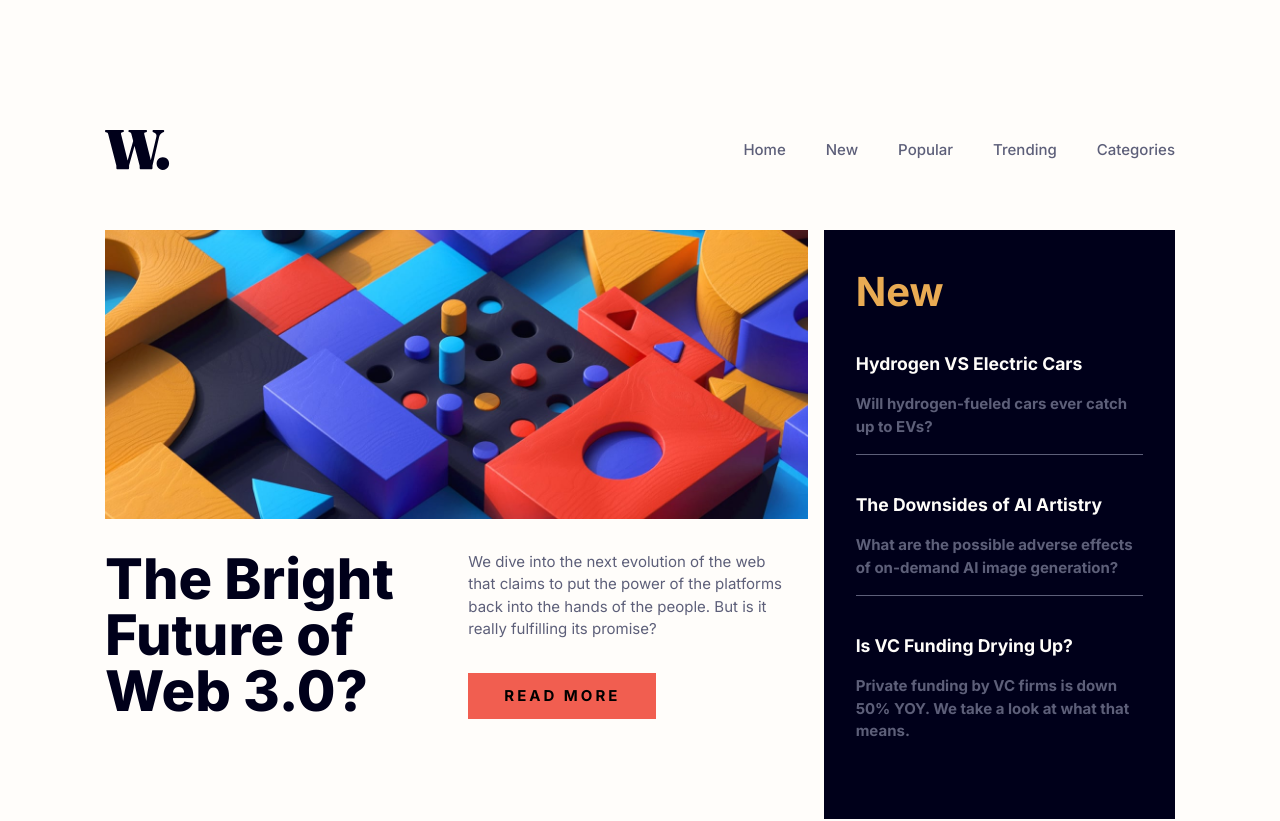
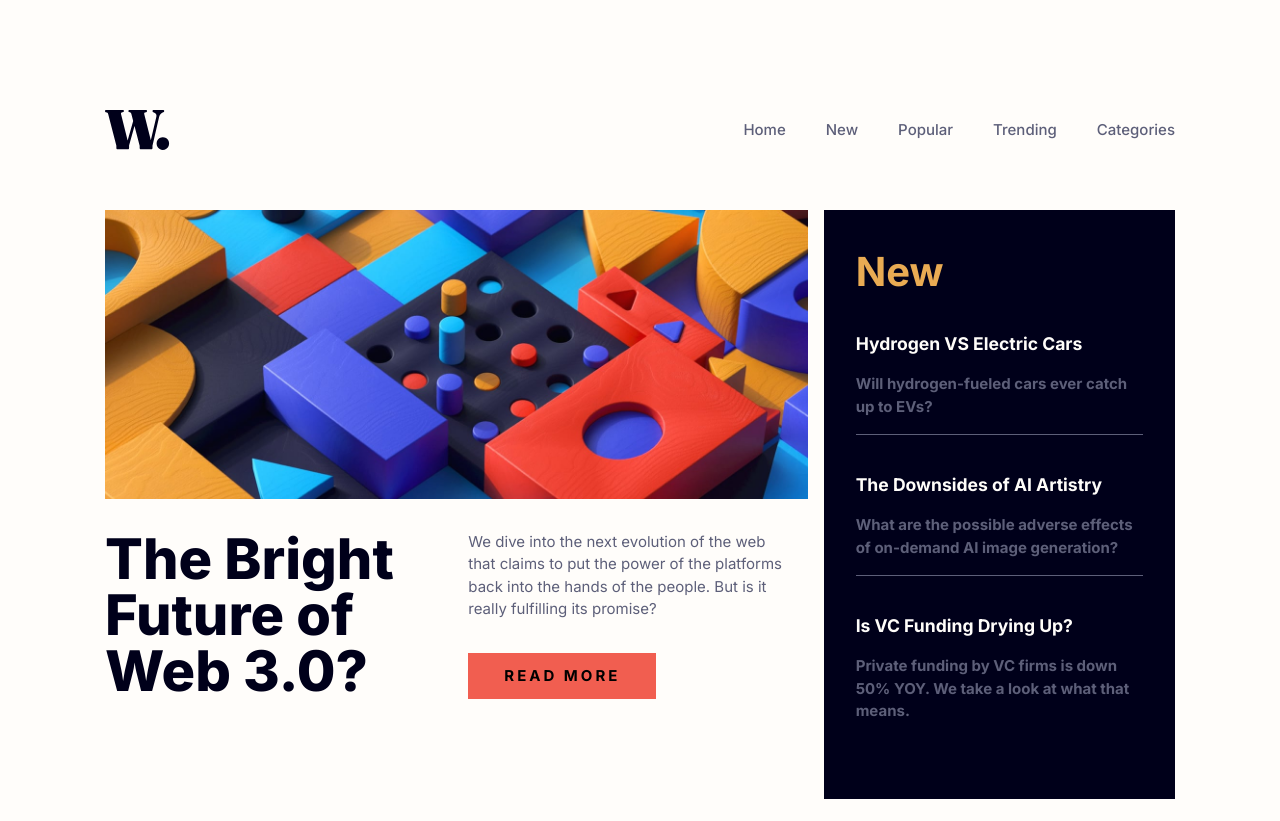
Before and after one commit to leonardomzb/news-homepage-main, a plain HTML site: page index.html in a window 1280 px wide. Shown: the top 821 px of the page. Drawn offline with Linux system fonts and the light colour scheme.

Commit message:
changing body top margin

```diff
--- a/styles/style.css
+++ b/styles/style.css
@@ -20,7 +20,7 @@ body{
   font-weight: var(--fw-regular);
   color: var(--clr-Darkgrayishblue);
   background-color: var(--clr-Off-white);
-  margin: 100px 0;
+  margin: 80px 0;
 }
 /*header html tag*/
 header{
```
